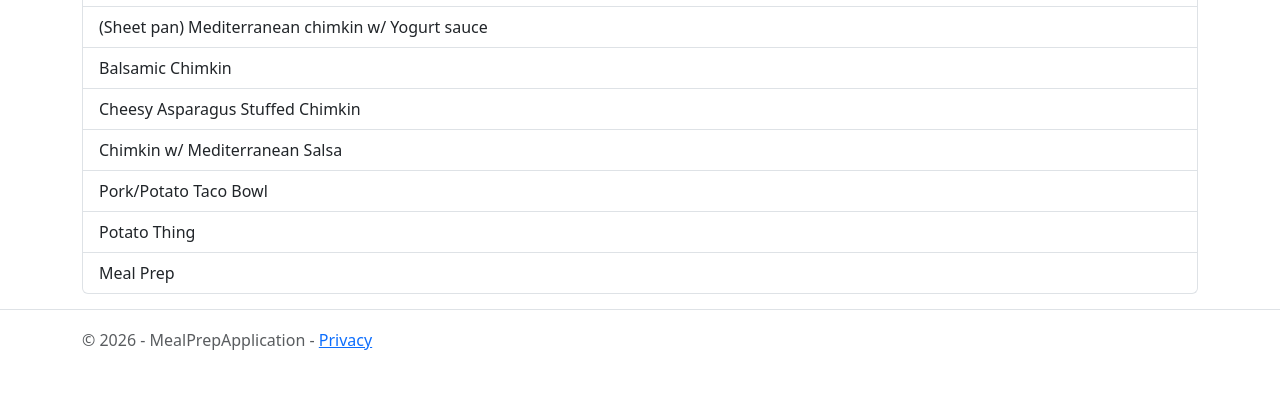
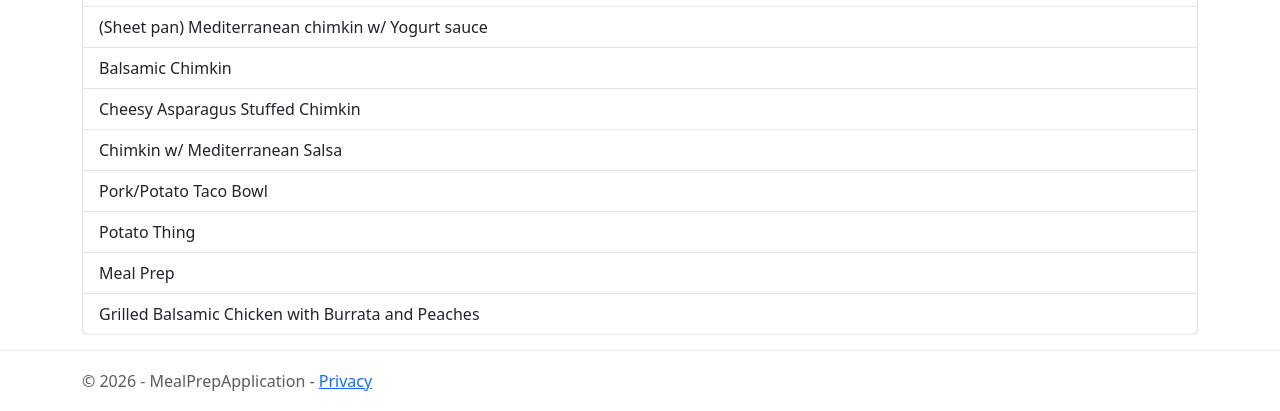
Before and after one commit to navwal/MealPrepApplication, an ASP.NET Core app: page /Home/Recipes in a window 1280 px wide. Shown: the part 451-862 px from the top of the page. Before the commit the page ends 801 px from the top, so only its background shows below. Run offline with ASP.NET Core 8, Linux system fonts and the light colour scheme; style sheets or scripts are compiled from the project's sources.

Commit message:
Added new recipe

```diff
--- a/MealPrepApplication/Controllers/HomeController.cs
+++ b/MealPrepApplication/Controllers/HomeController.cs
@@ -28,6 +28,11 @@ namespace MealPrepApplication.Controllers
         {
             Meal meal = id switch
             {
+                3 => new Meal
+                {
+                    Title = "Grilled Balsamic Chicken with Burrata and Peaches",
+                    Ingredients = Utilities.getIngredients("Grilled Balsamic Chicken with Burrata and Peaches")
+                },
                 4 => new Meal
                 {
                     Title = "Marry Me chimkin Meatballs",
--- a/MealPrepApplication/Views/Home/Recipes.cshtml
+++ b/MealPrepApplication/Views/Home/Recipes.cshtml
@@ -8,46 +8,49 @@
     <ul class="list-group" id="recipeName">
         <li class="list-group-item">Clickable recipes will go here</li>
         <li class="list-group-item btn-link">
-            <a class="nav-link text-dark" asp-area="" asp-controller="Home" asp-action="MealPage">Chimkin Carnitas Tacos w/ avacoda, cilantro & lime sauce</a>
+            <a class="nav-link text-dark" asp-controller="Home" asp-action="MealPage" asp-route-id="1">Chimkin Carnitas Tacos w/ avacoda, cilantro & lime sauce</a>
         </li>
         <li class="list-group-item btn-link">
-            <a class="nav-link text-dark" asp-area="" asp-controller="Home" asp-action="Privacy">Cilantro Orange Chimkin Bites</a>
+            <a class="nav-link text-dark" asp-controller="Home" asp-action="Privacy" asp-route-id="2">Cilantro Orange Chimkin Bites</a>
         </li>
         <li class="list-group-item btn-link">
-            <a class="nav-link text-dark" asp-area="" asp-controller="Home" asp-action="Privacy">Grilled Balsamic Chicken with Burrata and Peaches</a>
+            <a class="nav-link text-dark" asp-controller="Home" asp-action="MealPage" asp-route-id="3">Grilled Balsamic Chicken with Burrata and Peaches</a>
         </li>
         <li class="list-group-item btn-link">
             <a class="nav-link text-dark" asp-controller="Home" asp-action="MealPage" asp-route-id="4">Marry Me Chimkin Meatballs</a>
         </li>
         <li class="list-group-item btn-link">
-            <a class="nav-link text-dark" asp-area="" asp-controller="Home" asp-action="Privacy">Hot Honey Chimken w/ Peach Salsa</a>
+            <a class="nav-link text-dark" asp-controller="Home" asp-action="MealPage" asp-route-id="5">Hot Honey Chimken w/ Peach Salsa</a>
         </li>
         <li class="list-group-item btn-link">
-            <a class="nav-link text-dark" asp-area="" asp-controller="Home" asp-action="Privacy">Chimkin Enchilada Boats</a>
+            <a class="nav-link text-dark" asp-controller="Home" asp-action="MealPage" asp-route-id="6">Chimkin Enchilada Boats</a>
         </li>
         <li class="list-group-item btn-link">
-            <a class="nav-link text-dark" asp-area="" asp-controller="Home" asp-action="Privacy">Spicy Mediterranean chimkin w/ Cucumber Salad</a>
+            <a class="nav-link text-dark" asp-controller="Home" asp-action="MealPage" asp-route-id="7">Spicy Mediterranean chimkin w/ Cucumber Salad</a>
         </li>
         <li class="list-group-item btn-link">
-            <a class="nav-link text-dark" asp-area="" asp-controller="Home" asp-action="Privacy">(Sheet pan) Mediterranean chimkin w/ Yogurt sauce</a>
+            <a class="nav-link text-dark" asp-controller="Home" asp-action="MealPage" asp-route-id="8">(Sheet pan) Mediterranean chimkin w/ Yogurt sauce</a>
         </li>
         <li class="list-group-item btn-link">
-            <a class="nav-link text-dark" asp-area="" asp-controller="Home" asp-action="Privacy">Balsamic Chimkin</a>
+            <a class="nav-link text-dark" asp-controller="Home" asp-action="MealPage" asp-route-id="9">Balsamic Chimkin</a>
         </li>
         <li class="list-group-item btn-link">
-            <a class="nav-link text-dark" asp-area="" asp-controller="Home" asp-action="Privacy">Cheesy Asparagus Stuffed Chimkin</a>
+            <a class="nav-link text-dark" asp-controller="Home" asp-action="MealPage" asp-route-id="10">Cheesy Asparagus Stuffed Chimkin</a>
         </li>
         <li class="list-group-item btn-link">
-            <a class="nav-link text-dark" asp-area="" asp-controller="Home" asp-action="Privacy">Chimkin w/ Mediterranean Salsa</a>
+            <a class="nav-link text-dark" asp-controller="Home" asp-action="MealPage" asp-route-id="11">Chimkin w/ Mediterranean Salsa</a>
         </li>
         <li class="list-group-item btn-link">
-            <a class="nav-link text-dark" asp-area="" asp-controller="Home" asp-action="Privacy">Pork/Potato Taco Bowl</a>
+            <a class="nav-link text-dark" asp-controller="Home" asp-action="MealPage" asp-route-id="12">Pork/Potato Taco Bowl</a>
         </li>
         <li class="list-group-item btn-link">
-            <a class="nav-link text-dark" asp-area="" asp-controller="Home" asp-action="Privacy">Potato Thing</a>
+            <a class="nav-link text-dark" asp-controller="Home" asp-action="MealPage" asp-route-id="13">Potato Thing</a>
         </li>
         <li class="list-group-item btn-link">
-            <a class="nav-link text-dark" asp-area="" asp-controller="Home" asp-action="Privacy">Meal Prep</a>
+            <a class="nav-link text-dark" asp-controller="Home" asp-action="MealPage" asp-route-id="14">Meal Prep</a>
+        </li>
+        <li class="list-group-item btn-link">
+            <a class="nav-link text-dark" asp-controller="Home" asp-action="MealPage" asp-route-id="15">Grilled Balsamic Chicken with Burrata and Peaches</a>
         </li>
     </ul>
 </div>
```
Also changed, not shown: MealPrepApplication/Meals/Balsamic_Chicken_with_Peaches_Burrata.cs (added, +19 -0 lines), MealPrepApplication/Meals/Teriyaki_Pineapple_Chicken_Meatballs.cs (added, +24 -0 lines), MealPrepApplication/Views/Shared/Utilities.cs (+22 -1 lines).
